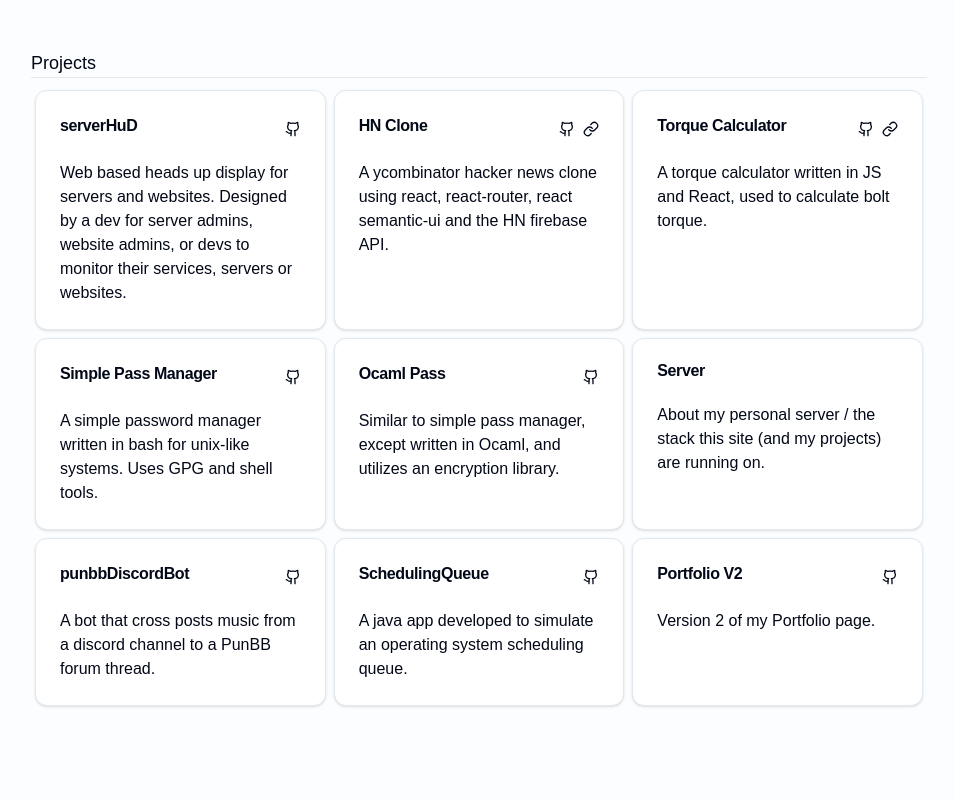
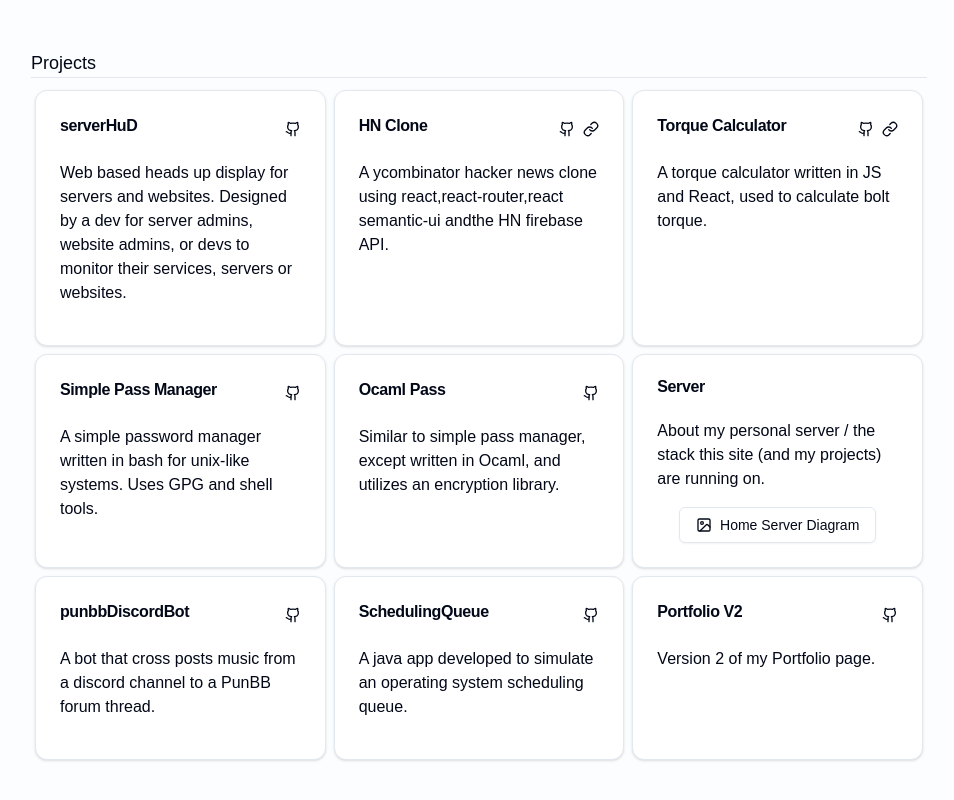
Before and after one commit to Jchase2/portfolio-v3, a Next.js app: page / in a window 1280 px wide. Shown: the part 1234-2034 px from the top of the page, without its empty margins (161-1115 px from the left). Built offline with nearby package versions, Linux system fonts and the light colour scheme.

Commit message:
Added iamge popover component to replace the old modal I had. Might end up just writing my own modal component instead but this works for now.

```diff
--- a/package.json
+++ b/package.json
@@ -9,6 +9,7 @@
     "lint": "next lint"
   },
   "dependencies": {
+    "@radix-ui/react-popover": "^1.1.4",
     "@radix-ui/react-separator": "^1.1.1",
     "@radix-ui/react-slot": "^1.1.1",
     "class-variance-authority": "^0.7.1",
--- a/src/app/home/ProjectCard.tsx
+++ b/src/app/home/ProjectCard.tsx
@@ -7,6 +7,7 @@
 } from "../../components/ui/card";
 import { LucideGithub, LucideLink } from "lucide-react";
 import { StaticImageData } from "next/image";
+import { ImagePopover } from "@/components/imagePopover";
 
 type ProjectCardProps = {
   title: string;
@@ -14,6 +15,7 @@
   github?: string;
   live?: string;
   otherImage?: StaticImageData;
+  otherImageText?: string;
 };
 
 const ProjectCard = ({
@@ -22,6 +24,7 @@
   github,
   live,
   otherImage,
+  otherImageText,
 }: ProjectCardProps) => {
   return (
     <Card className="flex-grow basis-60 min-w-60 max-w-96 m-1">
@@ -38,11 +41,16 @@
               <LucideLink size="16" />
             </a>
           )}
-          {/* replace with image popout when that gets written */}
-          {otherImage && null}
         </div>
       </CardHeader>
-      <CardContent>{data}</CardContent>
+      <CardContent>
+        {data}
+        <div className="flex justify-center mt-4">
+          {otherImage && otherImageText ? (
+            <ImagePopover image={otherImage} buttonText={otherImageText} />
+          ) : null}
+        </div>
+      </CardContent>
     </Card>
   );
 };
--- a/src/app/home/projects.tsx
+++ b/src/app/home/projects.tsx
@@ -17,6 +17,7 @@
               github={elem.github}
               live={elem.live}
               otherImage={elem.otherImage}
+              otherImageText={elem.otherImageText}
             />
           );
         })}
--- a/src/app/home/projectsData.tsx
+++ b/src/app/home/projectsData.tsx
@@ -8,6 +8,7 @@
   github?: string;
   live?: string;
   otherImage?: StaticImageData;
+  otherImageText?: string;
 }
 
 const ProjectData: IProjectCard[] = [
@@ -20,9 +21,9 @@
     title: "HN Clone",
     data: (
       <React.Fragment>
-        A ycombinator hacker news clone using react,{" "}
-        {<a href="https://reactrouter.com">react-router</a>},{" "}
-        {<a href="https://react.semantic-ui.com/">react semantic-ui</a>} and{" "}
+        A ycombinator hacker news clone using react,
+        {<a href="https://reactrouter.com">react-router</a>},
+        {<a href="https://react.semantic-ui.com/">react semantic-ui</a>} and
         {<a href="https://github.com/HackerNews/API">the HN firebase API.</a>}
       </React.Fragment>
     ),
@@ -49,6 +50,7 @@
     title: "Server",
     data: "About my personal server / the stack this site (and my projects) are running on.",
     otherImage: Server,
+    otherImageText: "Home Server Diagram",
   },
   {
     title: "punbbDiscordBot",
--- /dev/null
+++ b/src/components/imagePopover.tsx
@@ -0,0 +1,34 @@
+import { Button } from "@/components/ui/button";
+import Image, { StaticImageData } from "next/image";
+import {
+  Popover,
+  PopoverContent,
+  PopoverTrigger,
+} from "@/components/ui/popover";
+import { LucideImage } from "lucide-react";
+
+type ImagePopoverProps = {
+  image: StaticImageData;
+  buttonText?: string;
+};
+
+const ImagePopover = ({ image, buttonText }: ImagePopoverProps) => {
+  return (
+    <Popover>
+      <PopoverTrigger asChild>
+        {buttonText && (
+          <Button variant="outline">
+            {" "}
+            <LucideImage />
+            {buttonText}
+          </Button>
+        )}
+      </PopoverTrigger>
+      <PopoverContent className="w-10/12">
+        <Image src={image} alt="Project image" />
+      </PopoverContent>
+    </Popover>
+  );
+};
+
+export { ImagePopover };
--- /dev/null
+++ b/src/components/ui/popover.tsx
@@ -0,0 +1,33 @@
+"use client"
+
+import * as React from "react"
+import * as PopoverPrimitive from "@radix-ui/react-popover"
+
+import { cn } from "@/lib/utils"
+
+const Popover = PopoverPrimitive.Root
+
+const PopoverTrigger = PopoverPrimitive.Trigger
+
+const PopoverAnchor = PopoverPrimitive.Anchor
+
+const PopoverContent = React.forwardRef<
+  React.ElementRef<typeof PopoverPrimitive.Content>,
+  React.ComponentPropsWithoutRef<typeof PopoverPrimitive.Content>
+>(({ className, align = "center", sideOffset = 4, ...props }, ref) => (
+  <PopoverPrimitive.Portal>
+    <PopoverPrimitive.Content
+      ref={ref}
+      align={align}
+      sideOffset={sideOffset}
+      className={cn(
+        "z-50 w-72 rounded-md border bg-popover p-4 text-popover-foreground shadow-md outline-none data-[state=open]:animate-in data-[state=closed]:animate-out data-[state=closed]:fade-out-0 data-[state=open]:fade-in-0 data-[state=closed]:zoom-out-95 data-[state=open]:zoom-in-95 data-[side=bottom]:slide-in-from-top-2 data-[side=left]:slide-in-from-right-2 data-[side=right]:slide-in-from-left-2 data-[side=top]:slide-in-from-bottom-2",
+        className
+      )}
+      {...props}
+    />
+  </PopoverPrimitive.Portal>
+))
+PopoverContent.displayName = PopoverPrimitive.Content.displayName
+
+export { Popover, PopoverTrigger, PopoverContent, PopoverAnchor }
```
Also changed, not shown: 1 other file (tests, documents, lock files or other folders).
